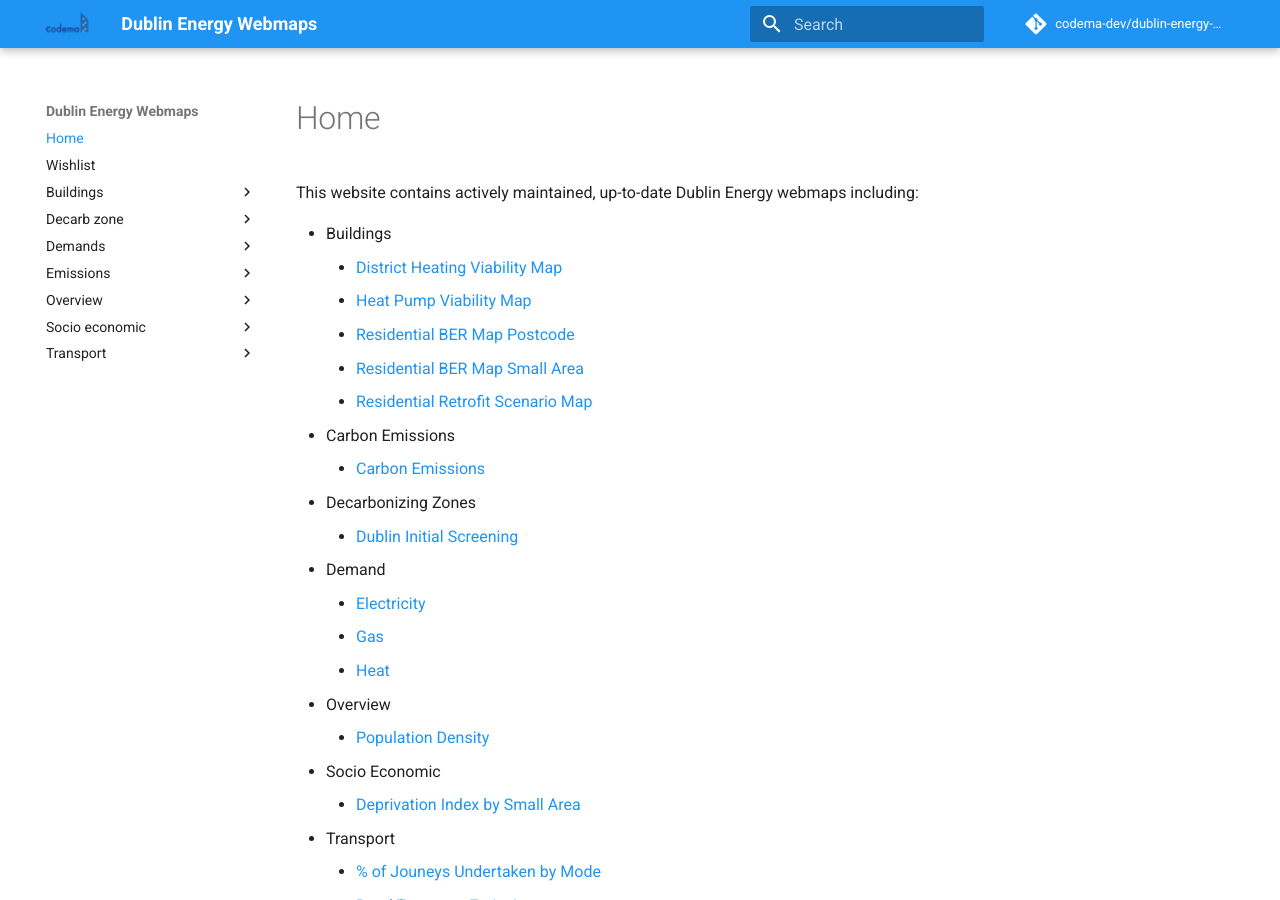
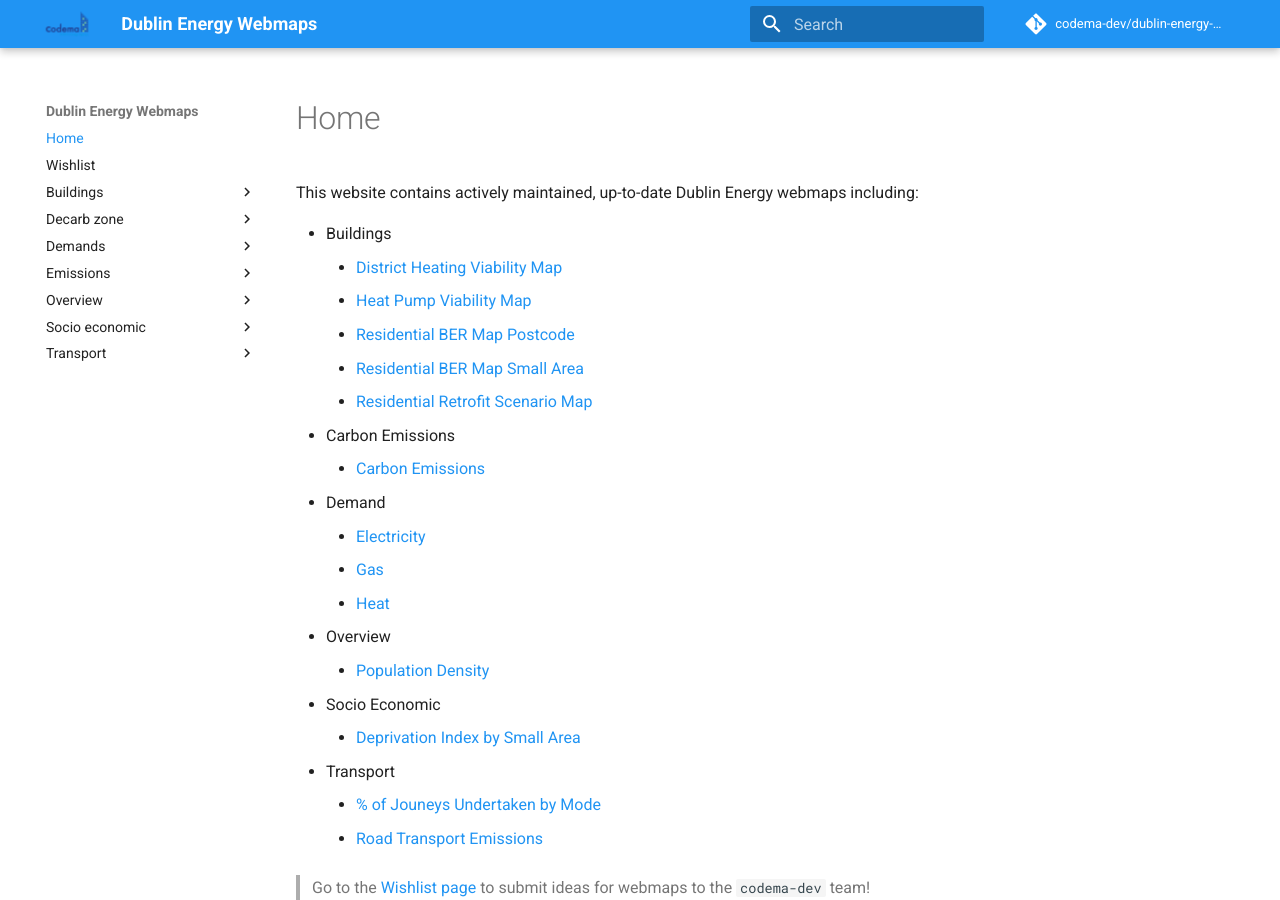
Before and after one commit to codema-dev/maps, an MkDocs documentation site: the page built from docs/index.md, in a window 1280 px wide and 900 px high. Built offline with MkDocs 1.6.1 and Material for MkDocs 9.7.7, drawn with Linux system fonts in a browser that asks for light colours; comment, search, counter and statistics services are not loaded.

Commit message:
Od remove decarb zone (#48)
* Add jekyll themes

* Create BER map file and add to index.md

* Add residential elec demands

* Add commercial elec demands

* Add residential retrofit map

* Add BER SA map and rename postcode map

* Add DPI map w/ energy poverty filter

* Update formatting of socio-economic label in dropdown

* Add hyperlink and remove duplicate

* Update retrofit map with total energy savings per percentage of stock retrofitted

* Add sector for total/res/comm carbon emmisions and update index

* Update electricity description with BER rating

* Add population density map and update index.md

* Change pop title to population

* Fix population spelling

* Accept incoming changes on retrofitting map

* Add decarb zone map of dublin to site

* Add sdz map

* Remove first line of html

* Remove decarb zone section

* Update index to remove sdz

* Remove decarb zone section

```diff
--- a/docs/index.md
+++ b/docs/index.md
@@ -8,8 +8,6 @@ This website contains actively maintained, up-to-date Dublin Energy webmaps incl
     - [Residential Retrofit Scenario Map](buildings/Residential-Retrofit.md)
 - Carbon Emissions
     - [Carbon Emissions](emissions/Carbon-Emissions.md)
-- Decarbonizing Zones
-    - [Dublin Initial Screening](decarb-zone/sdz.md)
 - Demand
     - [Electricity](demands/Electricity.md)
     - [Gas](demands/Gas.md)
@@ -21,7 +19,6 @@ This website contains actively maintained, up-to-date Dublin Energy webmaps incl
 - Transport
     - [% of Jouneys Undertaken by Mode](transport/Mode.md)
     - [Road Transport Emissions](transport/Road-Transport-Emissions.md)
-
 
 > Go to the [Wishlist page](Wishlist.md) to submit ideas for webmaps to the `codema-dev` team!
 
```
